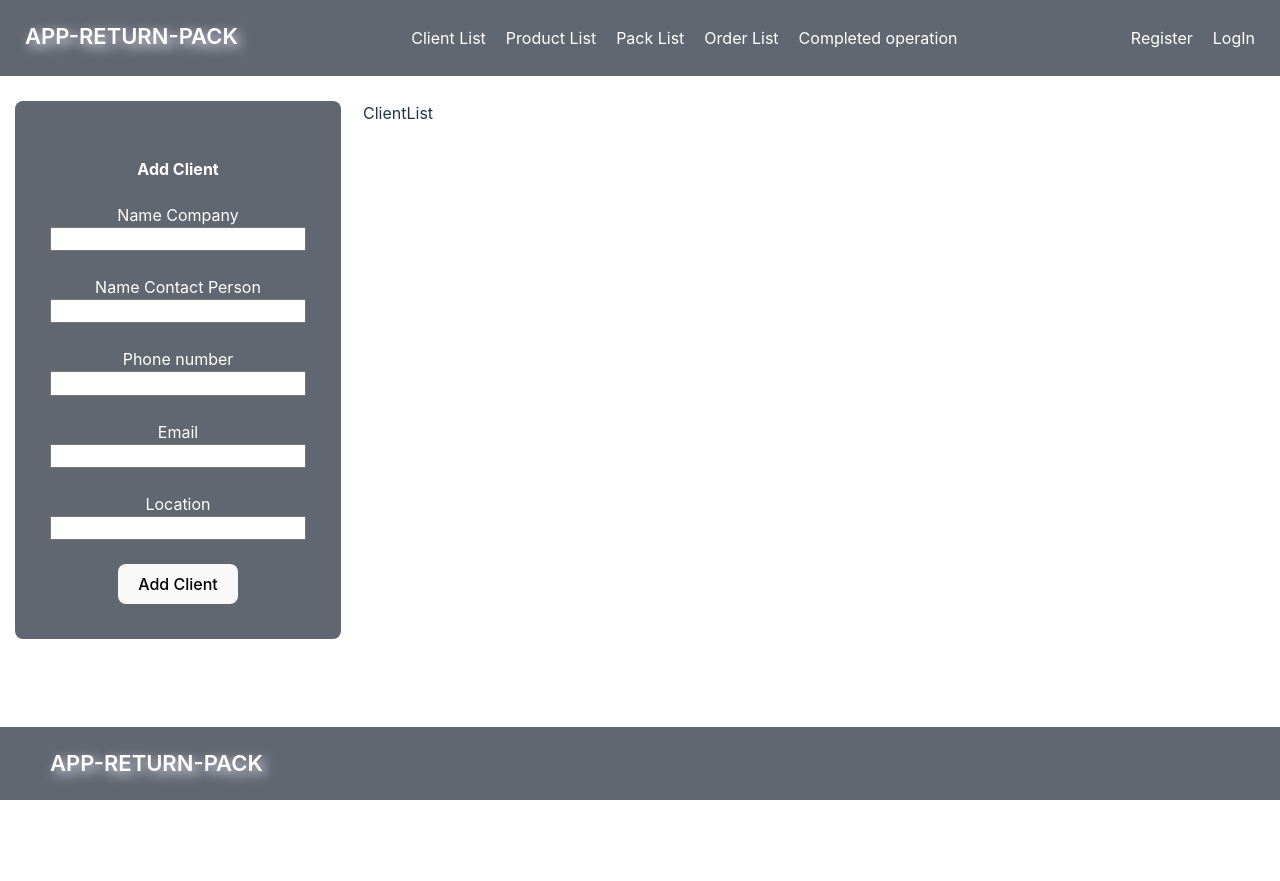
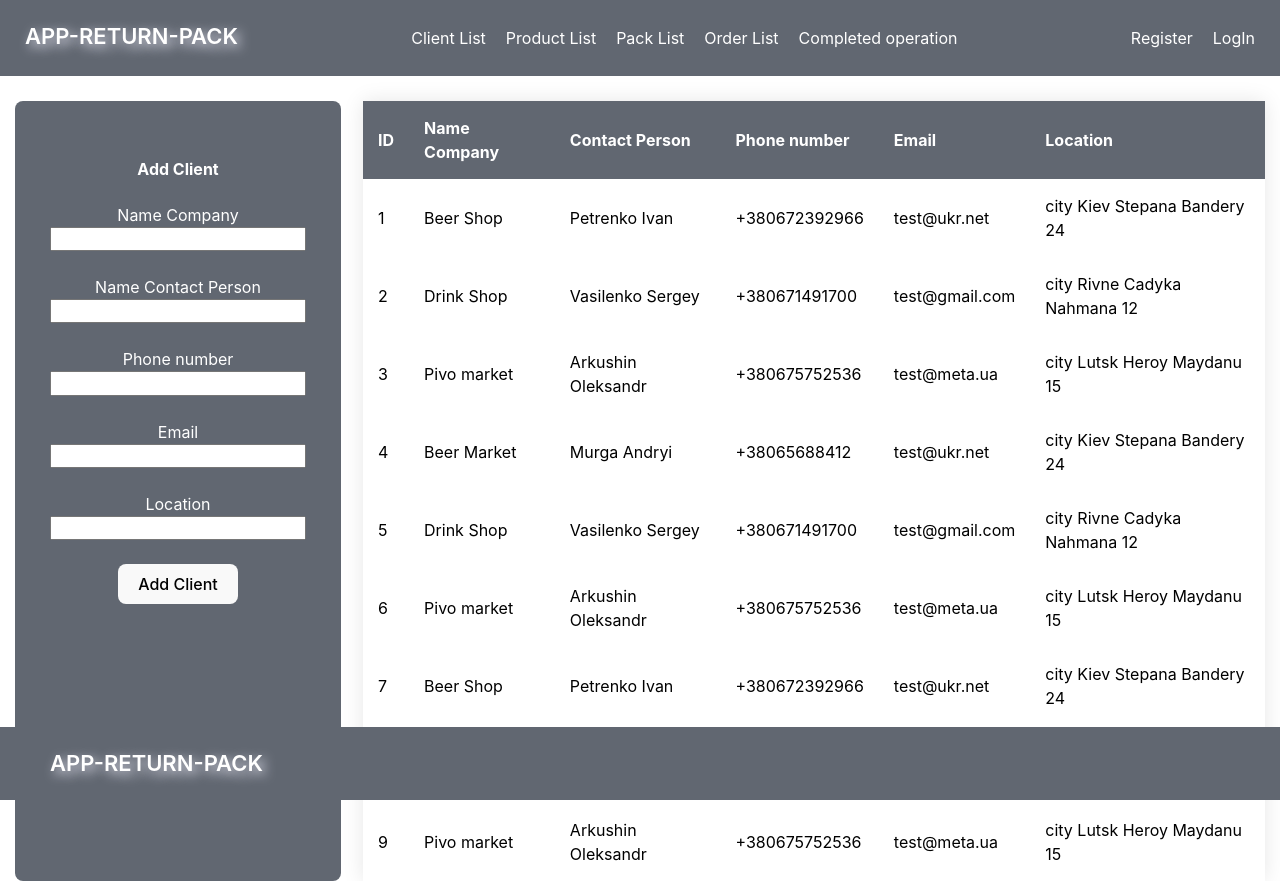
Before and after one commit to OPshenichnyi/app-return-pack, a React (Vite) app: page /app-return-pack/client in a window 1280 px wide. Before the commit the page ends 800 px from the top, so only its background shows below. Built offline with nearby package versions, Linux system fonts and the light colour scheme.

Commit message:
add table

```diff
--- a/package.json
+++ b/package.json
@@ -12,6 +12,7 @@
   "dependencies": {
     "formik": "^2.4.5",
     "modern-normalize": "^2.0.0",
+    "nanoid": "^5.0.2",
     "react": "^18.2.0",
     "react-dom": "^18.2.0",
     "react-router-dom": "^6.16.0",
--- a/src/components/Client/ClientList.jsx
+++ b/src/components/Client/ClientList.jsx
@@ -1,12 +1,79 @@
 import { ClientCard } from "./ClientCard";
 import { useTable } from "react-table";
 import clientFakeDb from "./clientFakeDb.json";
+import { Table } from "./ClientListStyle";
+import * as React from "react";
 
 export const ClientList = () => {
+  const data = React.useMemo(() => clientFakeDb, []);
+  const columns = React.useMemo(
+    () => [
+      {
+        Header: "ID",
+        accessor: "id",
+      },
+      {
+        Header: "Name Company",
+        accessor: "nameCompany",
+      },
+      {
+        Header: "Contact Person",
+        accessor: "nameContactPerson",
+      },
+      {
+        Header: "Phone number",
+        accessor: "phone",
+      },
+      {
+        Header: "Email",
+        accessor: "email",
+      },
+      {
+        Header: "Location",
+        accessor: "location",
+      },
+    ],
+    []
+  );
+
+  const {
+    getTableProps,
+    getTableBodyProps,
+    headerGroups,
+    rows,
+    prepareRow,
+  } = useTable({ columns, data });
+
   return (
     <>
       <ClientCard></ClientCard>
-      <div>ClientList</div>
+      <div>
+        <Table {...getTableProps()}>
+          <thead>
+            {headerGroups.map((headerGroup) => (
+              <tr {...headerGroup.getHeaderGroupProps()}>
+                {headerGroup.headers.map((column) => (
+                  <th {...column.getHeaderProps()}>
+                    {column.render("Header")}
+                  </th>
+                ))}
+              </tr>
+            ))}
+          </thead>
+          <tbody {...getTableBodyProps()}>
+            {rows.map((row) => {
+              prepareRow(row);
+              return (
+                <tr {...row.getRowProps()}>
+                  {row.cells.map((cell) => (
+                    <td {...cell.getCellProps()}> {cell.render("Cell")} </td>
+                  ))}
+                </tr>
+              );
+            })}
+          </tbody>
+        </Table>
+      </div>
     </>
   );
 };
--- /dev/null
+++ b/src/components/Client/ClientListStyle.js
@@ -0,0 +1,40 @@
+import styled from "styled-components";
+
+export const Table = styled.table`
+  width: 100%;
+  border-collapse: collapse;
+  overflow: hidden;
+  box-shadow: 0 0 20px rgba(0, 0, 0, 0.1);
+  th,
+  td {
+    padding: 15px;
+    background-color: rgba(255, 255, 255, 0.2); // Fon color
+    color: black; // Text color
+  }
+  th {
+    text-align: left;
+    color: white;
+  }
+  thead th {
+    background-color: #616771;
+  }
+  tbody tr :hover {
+    background-color: #d1cecd;
+  }
+  tbody td {
+    position: relative;
+  }
+  tbody tr:hover {
+    background-color: #d1cecd;
+  }
+  tbody td:hover:before {
+    content: "";
+    position: absolute;
+    left: 0;
+    right: 0;
+    top: -9999px;
+    bottom: -9999px;
+    background-color: #d1cecd;
+    z-index: -1;
+  }
+`;
--- a/src/components/Client/clientFakeDb.json
+++ b/src/components/Client/clientFakeDb.json
@@ -2,7 +2,8 @@
     {"id":"1",
     "nameCompany": "Beer Shop",
     "nameContactPerson": "Petrenko Ivan",
-    "phone":"+380672392966", "email": "test@ukr.net",
+    "phone":"+380672392966",
+    "email": "test@ukr.net",
     "location": "city Kiev Stepana Bandery 24"
 },
 {
@@ -12,5 +13,61 @@
     "phone": "+380671491700",
     "email": "test@gmail.com",
     "location": "city Rivne Cadyka Nahmana 12"
+},
+{
+    "id": "3",
+    "nameCompany": "Pivo market",
+    "nameContactPerson": "Arkushin Oleksandr",
+    "phone": "+380675752536",
+    "email": "test@meta.ua",
+    "location": "city Lutsk Heroy Maydanu 15"
+},
+{
+    "id": "4",
+    "nameCompany": "Beer Market",
+    "nameContactPerson": "Murga Andryi",
+    "phone": "+38065688412",
+    "email": "test@ukr.net",
+    "location": "city Kiev Stepana Bandery 24"
+},
+{
+    "id": "5",
+    "nameCompany": "Drink Shop",
+    "nameContactPerson": "Vasilenko Sergey",
+    "phone": "+380671491700",
+    "email": "test@gmail.com",
+    "location": "city Rivne Cadyka Nahmana 12"
+},
+{
+    "id": "6",
+    "nameCompany": "Pivo market",
+    "nameContactPerson": "Arkushin Oleksandr",
+    "phone": "+380675752536",
+    "email": "test@meta.ua",
+    "location": "city Lutsk Heroy Maydanu 15"
+},
+{
+    "id": "7",
+    "nameCompany": "Beer Shop",
+    "nameContactPerson": "Petrenko Ivan",
+    "phone": "+380672392966",
+    "email": "test@ukr.net",
+    "location": "city Kiev Stepana Bandery 24"
+},
+{
+    "id": "8",
+    "nameCompany": "Drink Shop",
+    "nameContactPerson": "Vasilenko Sergey",
+    "phone": "+380671491700",
+    "email": "test@gmail.com",
+    "location": "city Rivne Cadyka Nahmana 12"
+},
+{
+    "id": "9",
+    "nameCompany": "Pivo market",
+    "nameContactPerson": "Arkushin Oleksandr",
+    "phone": "+380675752536",
+    "email": "test@meta.ua",
+    "location": "city Lutsk Heroy Maydanu 15"
 }
 ]
```
Also changed, not shown: 1 other file (tests, documents, lock files or other folders).
